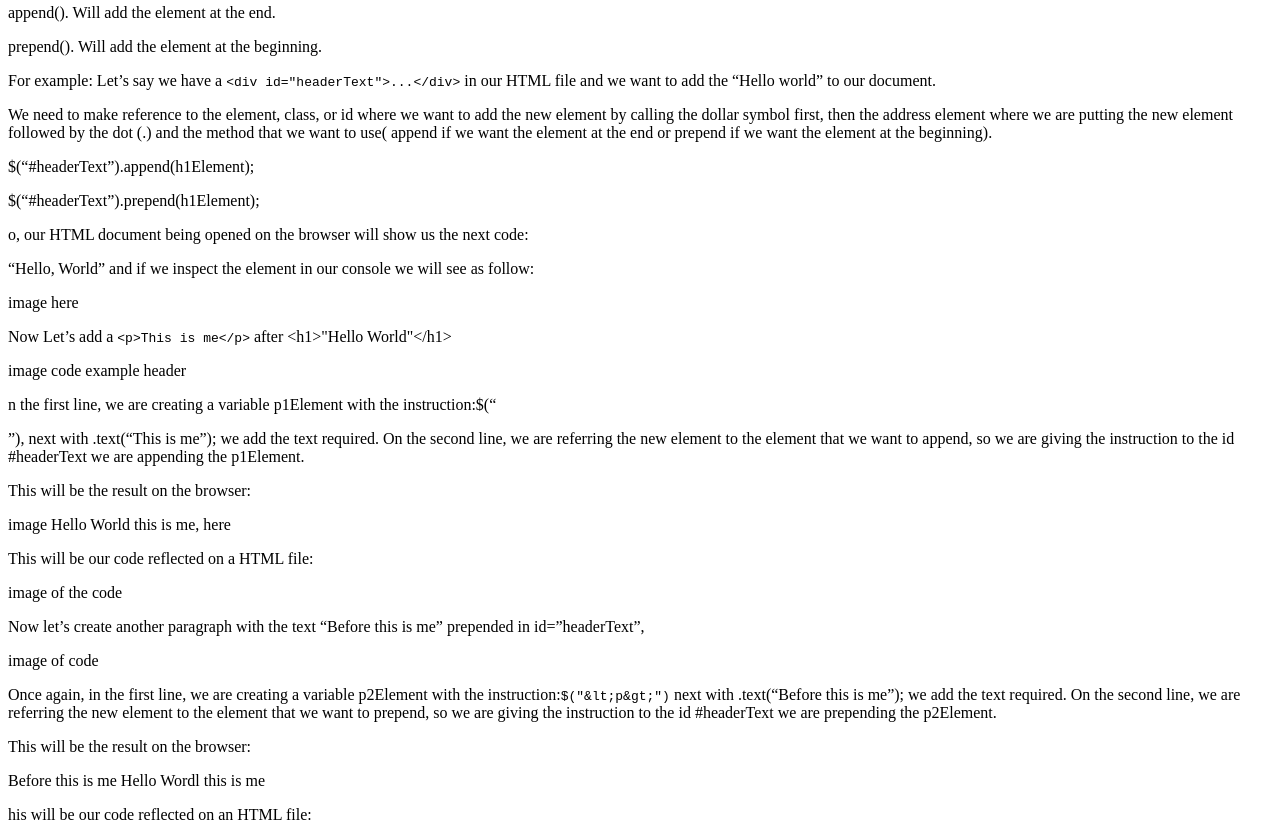
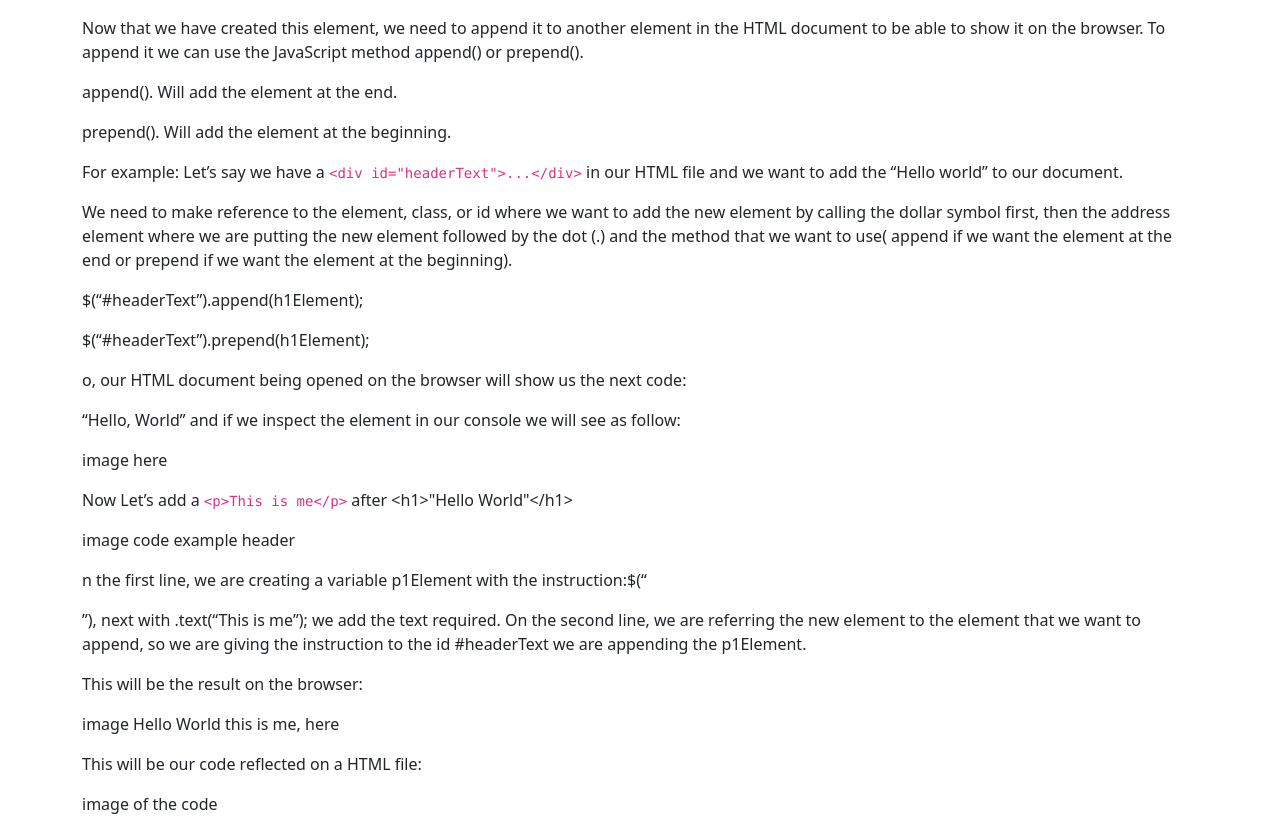
Before and after one commit to Cherjios/Element-JQuery, a website: page public/index.html in a window 1280 px wide. Shown: the part 568-1395 px from the top of the page. Drawn offline with nearby package versions, Linux system fonts and the light colour scheme.

Commit message:
adding bootstrap css

```diff
--- a/public/index.html
+++ b/public/index.html
@@ -5,8 +5,10 @@
     <meta http-equiv="X-UA-Compatible" content="IE=edge">
     <meta name="viewport" content="width=device-width, initial-scale=1.0">
     <title>Element JQuery</title>
+    <link href="https://cdn.jsdelivr.net/npm/bootstrap@5.3.0-alpha3/dist/css/bootstrap.min.css" rel="stylesheet" integrity="sha384-KK94CHFLLe+nY2dmCWGMq91rCGa5gtU4mk92HdvYe+M/SXH301p5ILy+dN9+nJOZ" crossorigin="anonymous">
 </head>
 <body>
+    <div class="container">
     <h1>How to create an element on html with jQuery?</h1>
 
     <p>
@@ -133,5 +135,7 @@
 <p>
     Thanks for reading.
 </p>
+</div>
+<script src="https://cdn.jsdelivr.net/npm/bootstrap@5.3.0-alpha3/dist/js/bootstrap.bundle.min.js" integrity="sha384-ENjdO4Dr2bkBIFxQpeoTz1HIcje39Wm4jDKdf19U8gI4ddQ3GYNS7NTKfAdVQSZe" crossorigin="anonymous"></script>
 </body>
 </html>
```
